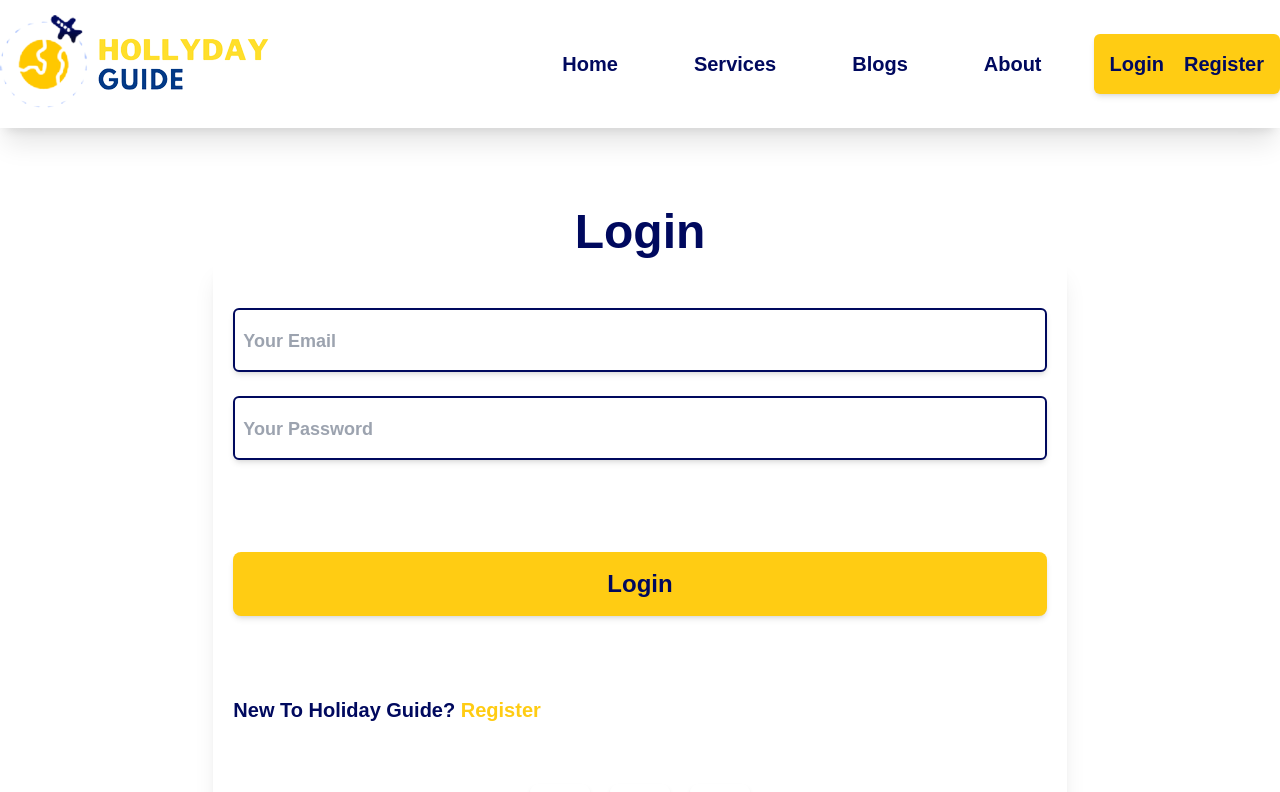
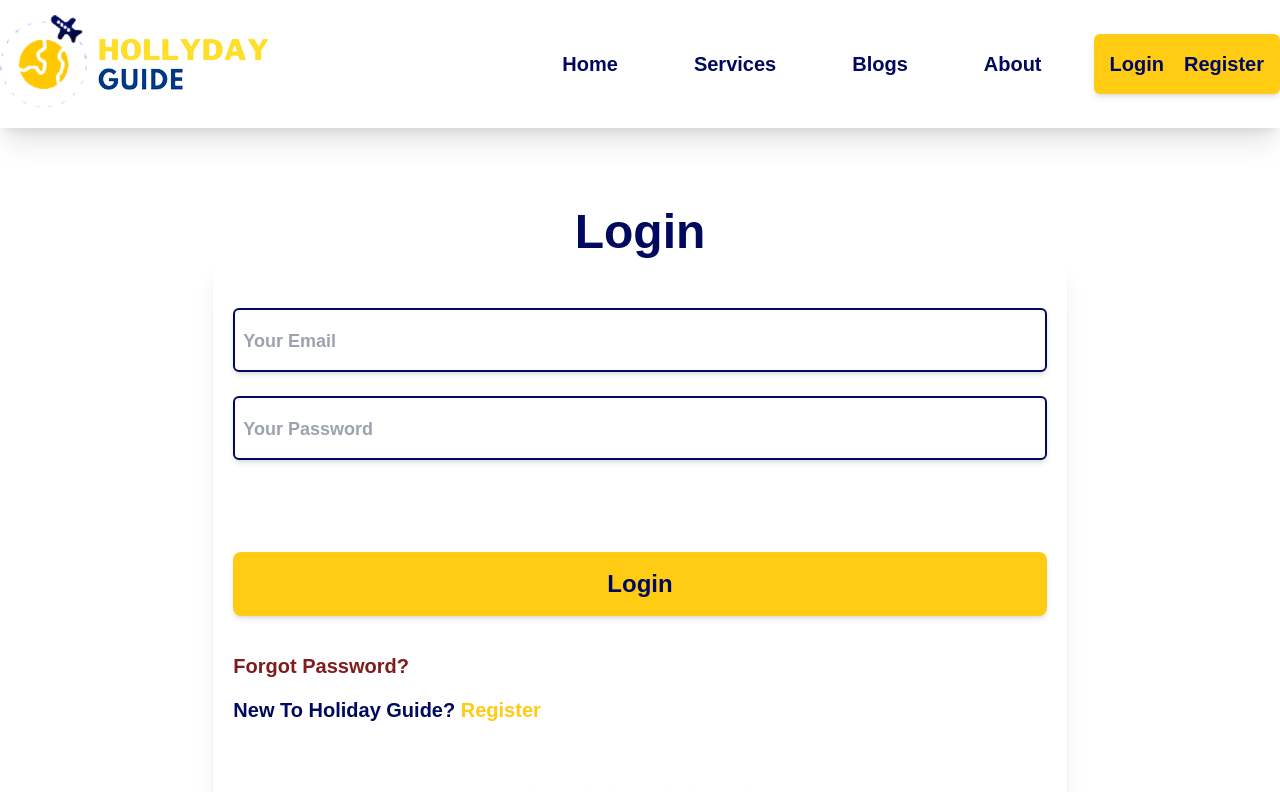
Before and after one commit to munna-aziz-hridoy/tour-guide-independent-service-provider, a React (Create React App) app: page /login in a window 1280 px wide. Shown: the top 792 px of the page. Built offline with nearby package versions, Linux system fonts and the light colour scheme; no server answers.

Commit message:
reset password button implement

```diff
--- a/src/Pages/Login/Login.jsx
+++ b/src/Pages/Login/Login.jsx
@@ -1,6 +1,7 @@
 import React, { useRef, useState } from "react";
 import {
   useAuthState,
+  useSendPasswordResetEmail,
   useSignInWithEmailAndPassword,
 } from "react-firebase-hooks/auth";
 import { Link, useLocation, useNavigate } from "react-router-dom";
@@ -16,17 +17,21 @@ const Login = () => {
     loadingFromEmail,
     errorFromEmail,
   ] = useSignInWithEmailAndPassword(auth);
+
+  const [sendPasswordResetEmail, sending, errorResetPass] =
+    useSendPasswordResetEmail(auth);
+
   const [errorText, setErrorText] = useState();
   const emailRef = useRef();
   const passRef = useRef();
+  const email = emailRef.current?.value;
+  const password = passRef.current?.value;
 
   const navigate = useNavigate();
   const location = useLocation();
   const from = location.state?.from?.pathname || "/";
 
   const handleLoginSubmit = (e) => {
-    const email = emailRef.current?.value;
-    const password = passRef.current?.value;
     e.preventDefault();
     if (!email || !password) {
       return setErrorText("Please fill out all the field");
@@ -42,6 +47,13 @@ const Login = () => {
       </p>
     );
   }
+  if (errorResetPass) {
+    errorElement = (
+      <p className="text-red-400 font-semibold capitalize">
+        {errorResetPass?.message}
+      </p>
+    );
+  }
   if (loading) {
     return <LoadingSpinner />;
   }
@@ -49,6 +61,10 @@ const Login = () => {
   if (user || userFromEmail) {
     navigate(from);
   }
+
+  const handleForgotPassword = () => {
+    sendPasswordResetEmail(email);
+  };
 
   return (
     <div>
@@ -79,9 +95,15 @@ const Login = () => {
           <input
             type="submit"
             value="login"
-            className="flex justify-center items-center gap-2 text-2xl font-bold text-[#00095e] capitalize py-4 px-8 rounded-lg shadow-md bg-[#ffcc13] hover:bg-[#00095e] hover:text-[#ffcc13]  duration-300 w-full my-20"
+            className="flex justify-center items-center gap-2 text-2xl font-bold text-[#00095e] capitalize py-4 px-8 rounded-lg shadow-md bg-[#ffcc13] hover:bg-[#00095e] hover:text-[#ffcc13]  duration-300 w-full mt-20 mb-9"
           />
         </form>
+        <p
+          onClick={handleForgotPassword}
+          className="text-xl font-bold text-red-900 capitalize my-4"
+        >
+          forgot password?
+        </p>
         <p className="text-xl font-semibold text-[#00095e] capitalize">
           New to holiday guide?{" "}
           <Link to="/register" className="text-[#ffcc13] font-bold">
```
